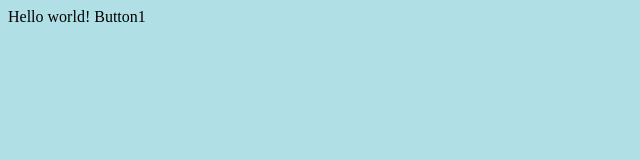
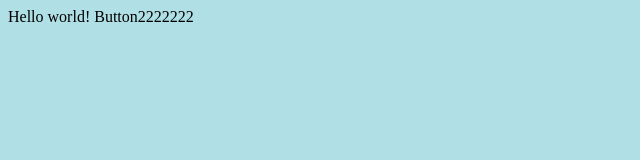
Before and after one commit to Cynth1aleo/workshop-test1, a plain HTML site: page Index.html in a window 1280 px wide. Shown: the full height of the page, 0-640 px from the left. Drawn offline with Linux system fonts and the light colour scheme.

Commit message:
change botton

```diff
--- a/Index.html
+++ b/Index.html
@@ -8,7 +8,7 @@
 </head>
 <body>
     Hello world!
-    <botton class="btn-1">Button1</botton>
+    <botton>Button2222222</botton>
     <script src="script.js"></script>
 </body>
 </html>
```
